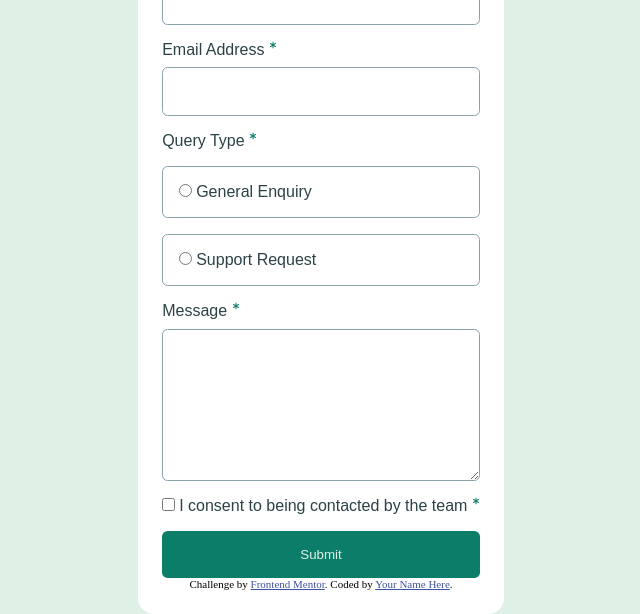
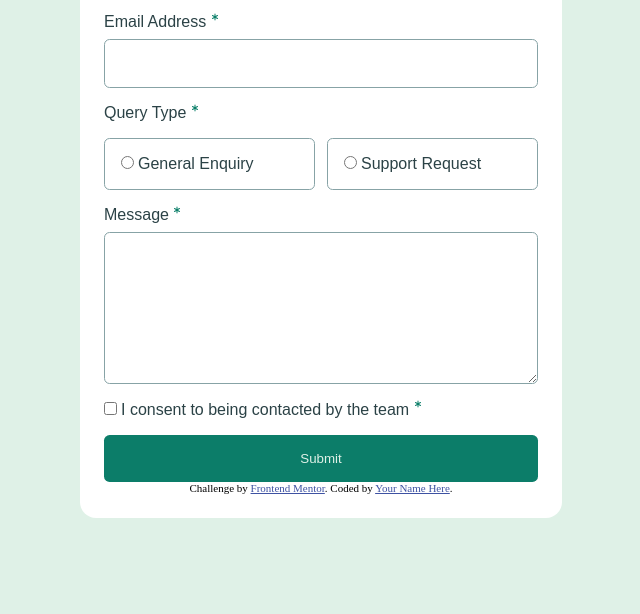
Before and after one commit to chegebrian/contact-form-main, a plain HTML site: page index.html in a window 1280 px wide. Shown: the part 219-833 px from the top of the page, without its empty margins (319-959 px from the left). After the commit the page ends 800 px from the top, so only its background shows below. Drawn offline with Linux system fonts and the light colour scheme.

Commit message:
implement desktop layout

```diff
--- a/index.html
+++ b/index.html
@@ -31,6 +31,7 @@
     <div class="wrapper">
       <form action="" novalidate>
         <h1 class="karla-bold">Contact Us</h1>
+        <section class="name">
           <div class="grid">
             <label for="fname" class="karla-regular"
               >First Name
@@ -47,6 +48,7 @@
             ></label>
             <input type="text" name="lname" id="lname" required />
           </div>
+        </section>
 
         <div class="grid">
           <label for="email" class="karla-regular"
@@ -63,6 +65,7 @@
             <img src="./assets/images/asterisk-solid.svg" alt="" srcset="" />
             <span class="error"></span
           ></label>
+          <section class="radio">
             <div class="radio-div">
               <input type="radio" name="radio" id="enquiry" required />
               <label for="enquiry" class="karla-regular">General Enquiry</label>
@@ -71,6 +74,7 @@
               <input type="radio" name="radio" id="support" required />
               <label for="support" class="karla-regular">Support Request</label>
             </div>
+          </section>
         </div>
         <div class="grid">
           <label for="message" class="karla-regular"
--- a/style.css
+++ b/style.css
@@ -145,3 +145,16 @@ img{
 }
 
 /* filter: invert(54%) sepia(92%) saturate(4431%) hue-rotate(335deg) brightness(89%) contrast(90%); */
+
+@media only screen and (min-width: 768px){
+
+  .wrapper {
+    max-width: 768px;
+  }
+  .name,.radio {
+    display: grid;
+    grid-template-columns: 1fr 1fr;
+    row-gap: 0.5em;
+    column-gap: 0.75rem;
+  }
+}
```
Lines whose indentation alone changed are shown as unchanged.
